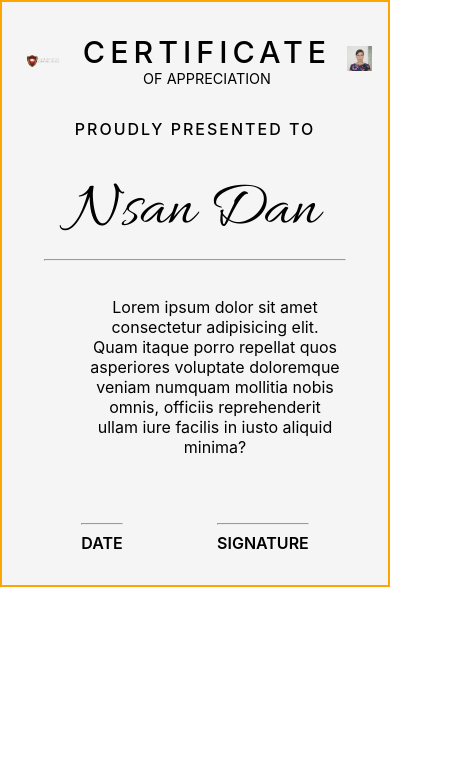
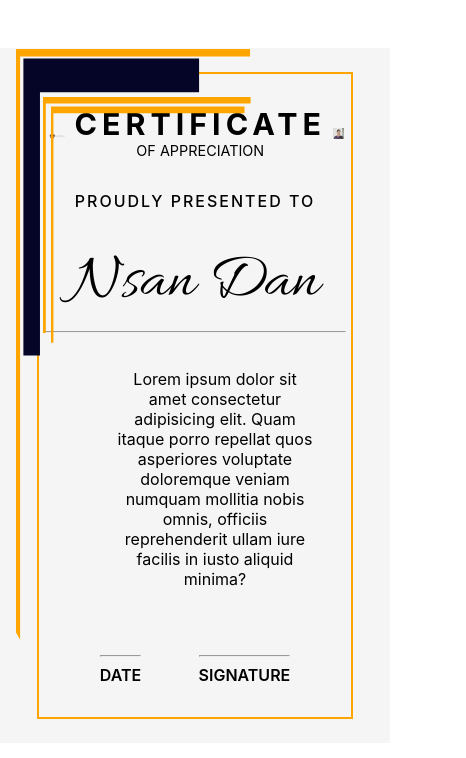
Before and after one commit to goodylove/certificate, a React (Create React App) app: page / in a window 390 px wide. Shown: the top 758 px of the page, 466 px wide, since content can reach past the window. Built offline with nearby package versions, Linux system fonts and the light colour scheme.

Commit message:
added media query

```diff
--- a/src/style/certit.css
+++ b/src/style/certit.css
@@ -12,10 +12,59 @@
           align-items: center;
   width: 100%;
   height: auto;
+  position: relative;
+  margin-top: 3rem;
+}
+
+.overall .first-border {
+  -webkit-clip-path: polygon(0 74%, 0 0, 35% 0%, 52% 0, 52% 1%, 1% 1%, 1% 75%);
+          clip-path: polygon(0 74%, 0 0, 35% 0%, 52% 0, 52% 1%, 1% 1%, 1% 75%);
+  background-color: orange;
+  width: 91%;
+  height: 82vh;
+  position: absolute;
+  left: 4%;
+  top: 0.1%;
+  padding: 3rem;
 }
 
 .overall .container {
   border: 2px solid orange;
+  width: 80%;
+  margin: 1.5rem 0;
+}
+
+.overall .container .blue-con {
+  -webkit-clip-path: polygon(0 26%, 0 0, 35% 0%, 53% 0, 53% 5%, 5% 5%, 5% 44%, 0 44%);
+          clip-path: polygon(0 26%, 0 0, 35% 0%, 53% 0, 53% 5%, 5% 5%, 5% 44%, 0 44%);
+  background-color: #050528;
+  width: 85%;
+  height: 80vh;
+  position: absolute;
+  top: 1.5%;
+  left: 6%;
+}
+
+.overall .container .orange-con1 {
+  -webkit-clip-path: polygon(0 35%, 0 0, 35% 0%, 71% 0, 71% 1%, 1% 1%, 1% 35%);
+          clip-path: polygon(0 35%, 0 0, 35% 0%, 71% 0, 71% 1%, 1% 1%, 1% 35%);
+  background-color: orange;
+  width: 75%;
+  height: 80vh;
+  position: absolute;
+  top: 7%;
+  left: 11%;
+}
+
+.overall .container .orange-con2 {
+  -webkit-clip-path: polygon(0 35%, 0 0, 35% 0%, 71% 0, 71% 1%, 1% 1%, 1% 35%);
+          clip-path: polygon(0 35%, 0 0, 35% 0%, 71% 0, 71% 1%, 1% 1%, 1% 35%);
+  background-color: orange;
+  width: 70%;
+  height: 80vh;
+  position: absolute;
+  left: 13%;
+  top: 8.4%;
 }
 
 .overall .container .proud {
@@ -59,7 +108,7 @@
 
 .overall .container .logo-photo-cotainer .certi div {
   font-size: 1.9rem;
-  font-weight: 500;
+  font-weight: 700;
   letter-spacing: 5px;
 }
 
@@ -111,4 +160,12 @@
   width: 65%;
   font-size: 16px;
 }
+
+@media screen and (min-width: 768px) {
+  .overall {
+    width: 70%;
+    position: relative;
+    padding: 3rem;
+  }
+}
 /*# sourceMappingURL=certit.css.map */
--- a/src/style/certit.scss
+++ b/src/style/certit.scss
@@ -1,6 +1,6 @@
 // color
 $border-color-one: orange;
-$border-color-two: darkblue;
+$border-color-two:  rgb(5, 5, 40);
 $secondary-color: red;
 $primary-color:whitesmoke;
 
@@ -13,7 +13,7 @@ $all-p :1.4rem;
 // clipath-one
 $top-clip-parth-1: polygon(0 74%, 0 0, 35% 0%, 52% 0, 52% 1%, 1% 1%, 1% 75%);
 $top-clip-parth-blue: polygon(0 26%, 0 0, 35% 0%, 53% 0, 53% 5%, 5% 5%, 5% 44%, 0 44%);
-;
+
 $top-clip-orange-one: polygon(0 35%, 0 0, 35% 0%, 71% 0, 71% 1%, 1% 1%, 1% 35%);
 $top-clip-orange-two: polygon(0 35%, 0 0, 35% 0%, 71% 0, 71% 1%, 1% 1%, 1% 35%);
 
@@ -32,9 +32,55 @@ $top-clip-orange-two-bottom: polygon(63% 100%, 100% 100%, 100% 63%, 99% 64%, 99%
     align-items: center;
     width: 100%;
     height: auto;
+    position: relative;
+    margin-top: 3rem;
+    // padding: 3rem;
+
+.first-border{
+    clip-path: $top-clip-parth-1;
+    background-color: $border-color-one;
+    width: 91%;
+     height: 82vh;
+      position: absolute;
+     left: 4%;
+        top:0.1%;
+        padding: 3rem;
+}
 
 .container{
     border: 2px solid$border-color-one ;
+    width: 80%;
+    margin:1.5rem 0;
+
+
+    .blue-con {
+            clip-path: $top-clip-parth-blue ;
+            background-color: $border-color-two;
+            width: 85%;
+            height: 80vh;
+            position: absolute;
+            top: 1.5%;
+            left: 6%;
+
+        }
+        .orange-con1{
+            clip-path:$top-clip-orange-one ;
+            background-color:$border-color-one ;
+            width: 75%;
+            height: 80vh;
+            position: absolute;
+            top: 7%;
+            left: 11%;
+        }
+        .orange-con2{
+            clip-path:$top-clip-orange-two;
+            background-color: $border-color-one;
+            width: 70%;
+            height: 80vh;
+            position: absolute;
+            left: 13%;
+            top:8.4%
+        }
     .proud{
         font-size: 1rem;
         margin: 2rem 2rem;
@@ -61,7 +107,7 @@ $top-clip-orange-two-bottom: polygon(63% 100%, 100% 100%, 100% 63%, 99% 64%, 99%
              flex-direction: column;
              div{
                 font-size: 1.9rem;
-                font-weight: 500;
+                font-weight: 700;
                 letter-spacing: 5px;
              }
              span{
@@ -101,3 +147,12 @@ $top-clip-orange-two-bottom: polygon(63% 100%, 100% 100%, 100% 63%, 99% 64%, 99%
                 }
         }
 }
+
+@media screen and (min-width: 768px) {
+    .overall{
+        width: 70%;
+        position: relative;
+        padding: 3rem;
+    }
+
+}
```
Also changed, not shown: 1 other file (tests, documents, lock files or other folders).
